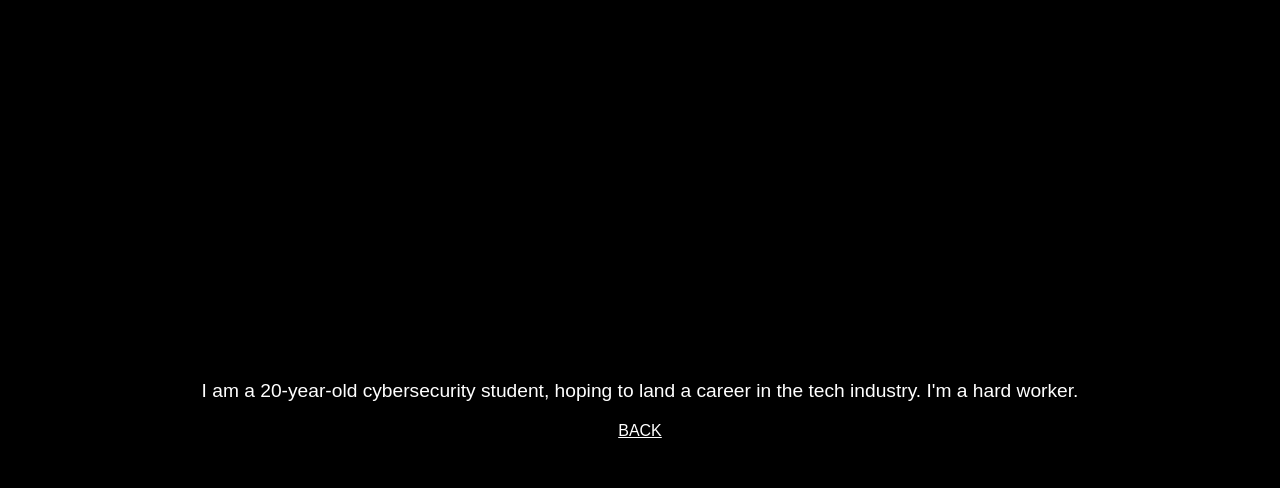
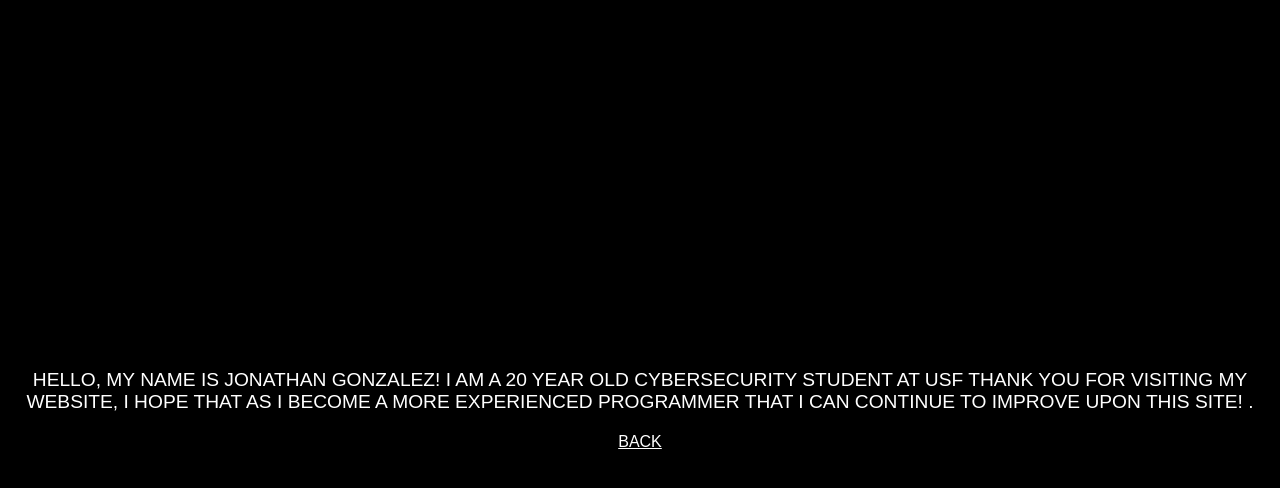
Before and after one commit to Jonathanng8/Jonathanng8.github.io, a plain HTML site: page index.html in a window 1280 px wide. Both pictures are taken after a click on the link "INFO". Drawn offline with Linux system fonts and the light colour scheme.

Commit message:
Update index.html

```diff
--- a/index.html
+++ b/index.html
@@ -18,7 +18,9 @@
             <a href="#contact" id="contactLink">CONTACT</a>
         </div>
         <div id="infoContent" class="info-contact-content hidden">
-            <p>I am a 20-year-old cybersecurity student, hoping to land a career in the tech industry. I'm a hard worker.</p>
+            <p>HELLO, MY NAME IS JONATHAN GONZALEZ! I AM A 20 YEAR OLD CYBERSECURITY STUDENT AT USF
+                THANK YOU FOR VISITING MY WEBSITE, I HOPE THAT AS I BECOME A MORE EXPERIENCED
+                PROGRAMMER THAT I CAN CONTINUE TO IMPROVE UPON THIS SITE! .</p>
         </div>
         <div id="contactContent" class="info-contact-content hidden">
             <a href="#" id="phone">PHONE</a>
```
